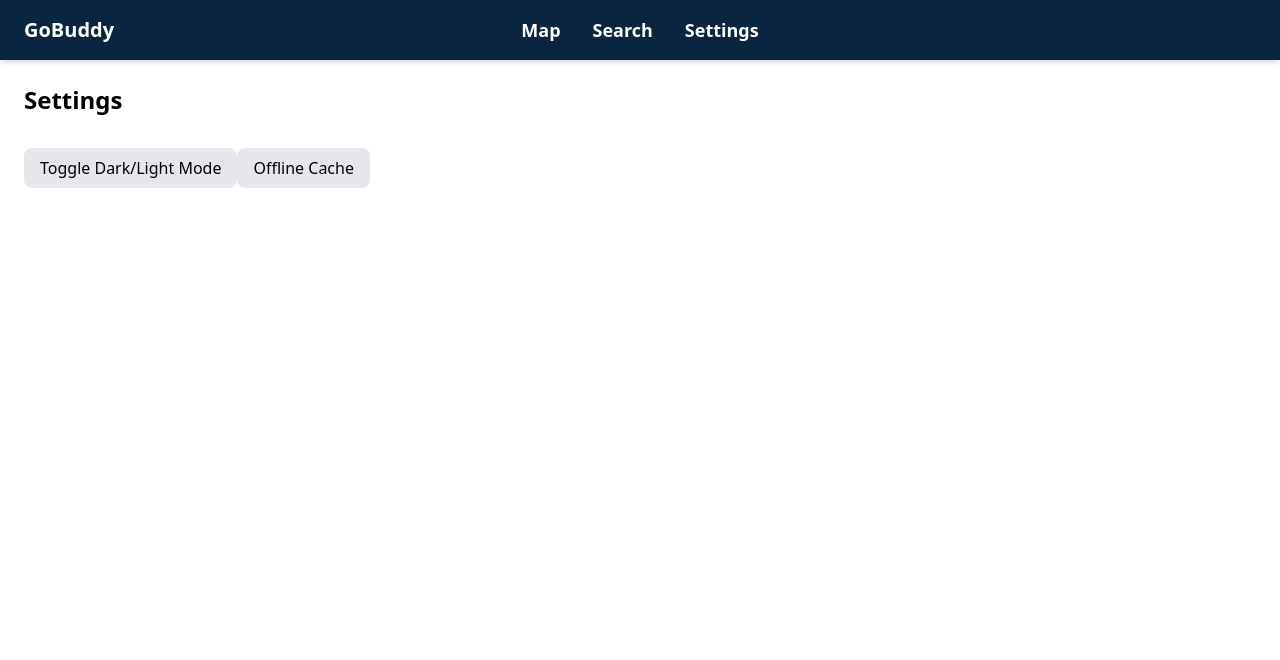
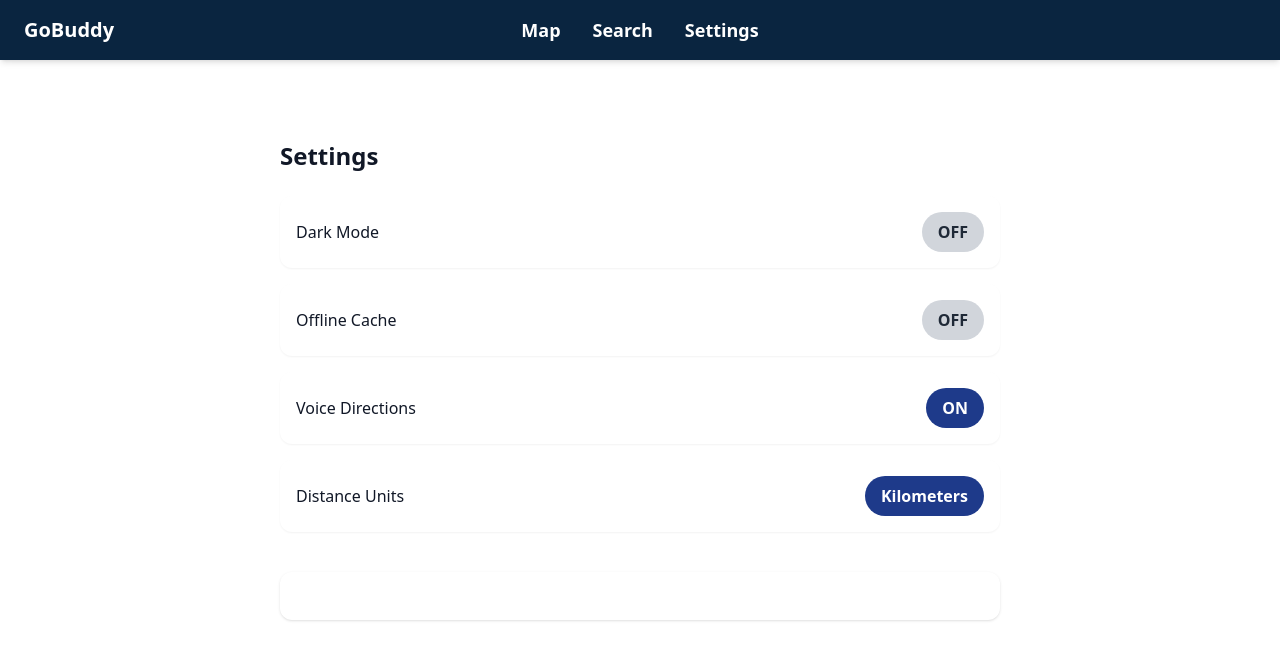
Before and after one commit to rodas-awgichew/Guide-App, a React (Vite) app: page /settings in a window 1280 px wide. Shown: the top 660 px of the page. Built offline with nearby package versions, Linux system fonts and the light colour scheme.

Commit message:
feat(settings & map): implement dark mode, distance unit toggle, and voice directions
- Added dark mode support across Home, Map, and Settings pages
- Integrated km/miles distance conversion for nearby places and map routes
- Linked Settings toggles to functional behavior.

```diff
--- /dev/null
+++ b/src/context/SettingsContext.jsx
@@ -0,0 +1,47 @@
+// src/context/SettingsContext.jsx
+import { createContext, useContext, useEffect, useState } from "react";
+
+const SettingsContext = createContext();
+
+export function SettingsProvider({ children }) {
+  const [voiceDirections, setVoiceDirections] = useState(() => {
+    try {
+      const v = localStorage.getItem("voiceDirections");
+      return v === null ? true : v === "true";
+    } catch {
+      return true;
+    }
+  });
+
+  const [distanceUnit, setDistanceUnit] = useState(() => {
+    try {
+      return localStorage.getItem("distanceUnit") || "km";
+    } catch {
+      return "km";
+    }
+  });
+
+  useEffect(() => {
+    try {
+      localStorage.setItem("voiceDirections", voiceDirections);
+      localStorage.setItem("distanceUnit", distanceUnit);
+    } catch (err) {
+      console.error("SettingsContext save failed", err);
+    }
+  }, [voiceDirections, distanceUnit]);
+
+  return (
+    <SettingsContext.Provider
+      value={{
+        voiceDirections,
+        setVoiceDirections,
+        distanceUnit,
+        setDistanceUnit,
+      }}
+    >
+      {children}
+    </SettingsContext.Provider>
+  );
+}
+
+export const useSettings = () => useContext(SettingsContext);
--- /dev/null
+++ b/src/context/ThemeContext.jsx
@@ -0,0 +1,56 @@
+import React, { createContext, useCallback, useContext, useEffect, useState } from "react";
+
+const ThemeContext = createContext();
+
+/**
+ * ThemeProvider
+ * - Stores darkMode in localStorage (safe)
+ * - Adds/removes "dark" class on <html> (Tailwind class-based dark mode)
+ */
+export function ThemeProvider({ children }) {
+  const [darkMode, setDarkMode] = useState(false);
+
+  // read saved preference once (safe)
+  useEffect(() => {
+    try {
+      const saved = localStorage.getItem("darkMode");
+      if (saved !== null) {
+        setDarkMode(saved === "true");
+      } else {
+        setDarkMode(false); // default: light
+      }
+    } catch (err) {
+      console.error("ThemeProvider: failed to read localStorage:", err);
+      setDarkMode(false);
+    }
+  }, []);
+
+  // apply class + persist whenever darkMode changes
+  useEffect(() => {
+    try {
+      localStorage.setItem("darkMode", darkMode);
+    } catch (err) {
+      console.error("ThemeProvider: failed to write localStorage:", err);
+    }
+
+    const html = document.documentElement;
+    if (darkMode) html.classList.add("dark");
+    else html.classList.remove("dark");
+  }, [darkMode]);
+
+  const toggleDarkMode = useCallback(() => setDarkMode((v) => !v), []);
+
+  const value = {
+    darkMode,
+    setDarkMode,
+    toggleDarkMode,
+  };
+
+  return <ThemeContext.Provider value={value}>{children}</ThemeContext.Provider>;
+}
+
+export function useTheme() {
+  const ctx = useContext(ThemeContext);
+  if (!ctx) throw new Error("useTheme must be used within ThemeProvider");
+  return ctx;
+}
--- a/src/pages/Home.jsx
+++ b/src/pages/Home.jsx
@@ -3,10 +3,12 @@ import { useNavigate } from "react-router-dom";
 import ScrollableSection from "../components/ScrollableSection";
 import useGeolocation from "../hooks/useGeolocation";
 import { getNearbyPlaces, getDistance } from "../utils/api";
+import { useTheme } from "../context/ThemeContext";
 
 export default function HomePage() {
   const navigate = useNavigate();
   const { position } = useGeolocation();
+  const { darkMode } = useTheme();
 
   const [restaurants, setRestaurants] = useState([]);
   const [hotels, setHotels] = useState([]);
@@ -28,12 +30,10 @@ export default function HomePage() {
     });
   };
 
-
-
   const addImagesAndDistance = (places, keyword) =>
-  places.map((place, index) => ({
+    (places || []).map((place, index) => ({
       ...place,
-    image: `https://source.unsplash.com/400x300/?${keyword}&sig=${index}`,
+      image: `https://source.unsplash.com/400x300/?${keyword}&sig=${place.id ?? index}`,
       distance: position
         ? getDistance([position.lng, position.lat], [place.lng, place.lat])
         : null,
@@ -42,31 +42,33 @@ export default function HomePage() {
   useEffect(() => {
     if (position) {
       const fetchNearbyData = async () => {
+        try {
           const nearbyRestaurants = await getNearbyPlaces(position.lat, position.lng, "restaurant");
           const nearbyHotels = await getNearbyPlaces(position.lat, position.lng, "hotel");
 
           setRestaurants(addImagesAndDistance(nearbyRestaurants, "restaurant"));
           setHotels(addImagesAndDistance(nearbyHotels, "hotel"));
+        } catch (err) {
+          console.error("HomePage: fetchNearbyData failed:", err);
+          setRestaurants([]);
+          setHotels([]);
+        }
       };
       fetchNearbyData();
     }
-}, [position]);
-
-
-
+  }, [position]); // position stable
 
   return (
-    <div className="bg-darkblue min-h-screen">
+    <div className={`${darkMode ? "bg-gray-900 text-white" : "bg-white text-gray-900"} min-h-screen transition-colors`}>
       <div className="max-w-7xl mx-auto px-4 py-8">
         {/* Hero Section */}
-        <section className="text-center text-white py-12">
-          <h1 className="text-4xl sm:text-5xl font-bold mb-4">
+        <section className="text-center py-12">
+          <h1 className={`${darkMode ? "text-white" : "text-gray-900"} text-4xl sm:text-5xl font-bold mb-4`}>
             Explore Your City 🌍
           </h1>
-          <p className="text-lg text-gray-300 max-w-2xl mx-auto">
-            Discover nearby restaurants, hotels, and landmarks — all in one
-            place. Smooth navigation, smart suggestions, and a beautiful UI
-            designed for you.
+          <p className={`${darkMode ? "text-gray-300" : "text-gray-600"} text-lg max-w-2xl mx-auto`}>
+            Discover nearby restaurants, hotels, and landmarks — all in one place.
+            Smooth navigation, smart suggestions, and a beautiful UI designed for you.
           </p>
         </section>
 
--- a/src/pages/MapPage.jsx
+++ b/src/pages/MapPage.jsx
@@ -10,8 +10,9 @@ import {
 import useGeolocation from "../hooks/useGeolocation";
 import SearchBox from "../components/SearchBox";
 import { getRoute } from "../utils/api";
+import { useTheme } from "../context/ThemeContext";
 
-// Fit map bounds
+// Fit bounds helper
 function FitBounds({ coords }) {
   const map = useMap();
   useEffect(() => {
@@ -20,8 +21,17 @@ function FitBounds({ coords }) {
   return null;
 }
 
-// Format human-readable instructions
-function formatInstruction(step) {
+// Distance conversion helper
+function convertDistance(meters, unit) {
+  if (!meters) return "-";
+  const km = meters / 1000;
+  return unit === "mi"
+    ? `${(km * 0.621371).toFixed(2)} mi`
+    : `${km.toFixed(2)} km`;
+}
+
+// Human-readable instruction
+function formatInstruction(step, unit) {
   let text = "";
   switch (step.maneuver?.type) {
     case "turn":
@@ -37,11 +47,14 @@ function formatInstruction(step) {
       text = step.maneuver?.type || "Continue";
   }
   if (step.name) text += ` onto ${step.name}`;
-  if (step.distance) text += ` for ${(step.distance / 1000).toFixed(2)} km`;
+  if (step.distance)
+    text += ` for ${convertDistance(step.distance, unit)}`;
   return text.trim();
 }
 
 export default function MapPage() {
+  const { darkMode } = useTheme();
+
   const [start, setStart] = useState(null);
   const [destination, setDestination] = useState(null);
   const [route, setRoute] = useState(null);
@@ -49,37 +62,74 @@ export default function MapPage() {
 
   const { position, getLocation } = useGeolocation();
 
+  // Settings from localStorage
+  const [voiceDirections, setVoiceDirections] = useState(true);
+  const [distanceUnit, setDistanceUnit] = useState("km");
+
+  useEffect(() => {
+    try {
+      const v = localStorage.getItem("voiceDirections");
+      setVoiceDirections(v === null ? true : v === "true");
+
+      const u = localStorage.getItem("distanceUnit");
+      setDistanceUnit(u || "km");
+    } catch {
+      setVoiceDirections(true);
+      setDistanceUnit("km");
+    }
+  }, []);
+
   useEffect(() => {
     if (start && destination) fetchRoute();
     // eslint-disable-next-line react-hooks/exhaustive-deps
   }, [start, destination, mode]);
 
   const fetchRoute = async () => {
+    try {
       const data = await getRoute(
         [start.lng, start.lat],
         [destination.lng, destination.lat],
         mode
       );
       if (data) setRoute(data);
+    } catch (err) {
+      console.error("MapPage: fetchRoute failed", err);
+    }
   };
 
   const speak = (text) => {
-    const utterance = new SpeechSynthesisUtterance(text);
-    window.speechSynthesis.speak(utterance);
+    if (!voiceDirections || !text) return;
+    const utter = new SpeechSynthesisUtterance(text);
+    window.speechSynthesis.speak(utter);
   };
 
   return (
-    <div className="h-screen flex flex-col">
-      {/* Fixed Header */}
+    <div
+      className={`${
+        darkMode ? "bg-gray-900 text-white" : "bg-white text-gray-900"
+      } h-screen flex flex-col`}
+    >
+      {/* Secondary (page) header */}
+      <div className="px-4 py-3 border-b">
+        <h2 className="text-lg font-bold">Smart Navigator</h2>
+      </div>
+
+      {/* Main area: sidebar + map */}
+      <div className="flex flex-1 overflow-hidden text-gray-900">
+        {/* Sidebar */}
+        <aside
+          className={`${
+            darkMode ? "bg-gray-800" : "bg-gray-100"
+          } w-80 shadow-md flex flex-col z-10`}
+        >
           <div className="p-4 border-b">
-  <h2 className="text-lg font-bold text-gray-700">Smart Navigator</h2>
-</div>
-      {/* Main content: sidebar + map */}
-      <div className="flex flex-1 overflow-hidden">
-        {/* Sidebar */}
-        <div className="w-80 bg-gray-100 shadow-lg flex flex-col z-50">
-          <div className="p-4 border-b">
-            <h2 className="font-semibold text-gray-700 mb-2">Plan Your Trip</h2>
+            <h3
+              className={`${
+                darkMode ? "text-gray-100" : "text-gray-700"
+              } font-semibold mb-2`}
+            >
+              Plan Your Trip
+            </h3>
 
             <SearchBox label="Start" onSelect={setStart} />
             <SearchBox label="Destination" onSelect={setDestination} />
@@ -92,7 +142,7 @@ export default function MapPage() {
             </button>
           </div>
 
-          {/* Mode Switch */}
+          {/* Mode switch */}
           <div className="p-2 flex space-x-2 bg-blue-50">
             {[
               { key: "driving", label: "🚗" },
@@ -102,7 +152,9 @@ export default function MapPage() {
               <button
                 key={m.key}
                 className={`px-2 py-1 rounded ${
-                  mode === m.key ? "bg-blue-600 text-white" : "bg-gray-200"
+                  mode === m.key
+                    ? "bg-blue-600 text-white"
+                    : "bg-gray-200"
                 }`}
                 onClick={() => setMode(m.key)}
               >
@@ -116,26 +168,38 @@ export default function MapPage() {
             {route?.steps ? (
               <div>
                 <p className="font-semibold mb-2">
-                  Total: {(route.distance / 1000).toFixed(2)} km •{" "}
-                  {Math.floor(route.duration / 3600)} hr{" "}
-                  {Math.round((route.duration % 3600) / 60)} min
+                  Total:{" "}
+                  {route?.distance
+                    ? convertDistance(route.distance, distanceUnit)
+                    : "-"}{" "}
+                  •{" "}
+                  {route?.duration
+                    ? `${Math.floor(route.duration / 3600)} hr ${Math.round(
+                        (route.duration % 3600) / 60
+                      )} min`
+                    : "-"}
                 </p>
+
                 <ol className="space-y-2">
                   {route.steps.map((step, i) => (
                     <li
                       key={i}
-                      className="flex items-center justify-between bg-white p-2 rounded shadow"
+                      className="flex items-center justify-between bg-white rounded p-2 shadow-sm"
                     >
                       <span>
                         <span className="font-bold">{i + 1}.</span>{" "}
-                        {formatInstruction(step)}
+                        {formatInstruction(step, distanceUnit)}
                       </span>
+                      {voiceDirections && (
                         <button
-                        onClick={() => speak(formatInstruction(step))}
-                        className="ml-2 text-blue-600 hover:underline"
+                          onClick={() =>
+                            speak(formatInstruction(step, distanceUnit))
+                          }
+                          className="ml-2 text-blue-600"
                         >
                           🔊
                         </button>
+                      )}
                     </li>
                   ))}
                 </ol>
@@ -144,14 +208,14 @@ export default function MapPage() {
               <p className="text-gray-500">Enter start & destination</p>
             )}
           </div>
-        </div>
+        </aside>
 
         {/* Map */}
-        <div className="flex-1 relative">
+        <main className="flex-1 relative">
           <MapContainer
             center={[9.0155, 38.7636]}
             zoom={14}
-            style={{ height: "calc(100vh - 56px)", width: "100%" }}
+            style={{ height: "100%", width: "100%" }}
           >
             <TileLayer
               url="https://{s}.tile.openstreetmap.org/{z}/{x}/{y}.png"
@@ -163,6 +227,7 @@ export default function MapPage() {
                 <Popup>Start</Popup>
               </Marker>
             )}
+
             {destination && (
               <Marker position={[destination.lat, destination.lng]}>
                 <Popup>Destination</Popup>
@@ -177,9 +242,8 @@ export default function MapPage() {
             )}
           </MapContainer>
 
-          {/* Floating Locate Me button */}
 
-        </div>
+        </main>
       </div>
     </div>
   );
--- a/src/pages/SearchPage.jsx
+++ b/src/pages/SearchPage.jsx
@@ -1,30 +1,29 @@
-import { useState } from "react";
+import { useEffect, useState } from "react";
 import SearchBar from "../components/SearchBar";
 import { MapContainer, TileLayer, Marker, Popup } from "react-leaflet";
+import { useTheme } from "../context/ThemeContext";
 
 export default function SearchPage() {
+  const { darkMode } = useTheme();
   const [place, setPlace] = useState(null);
 
+  // Ensure page respects global header (pt-14) and uses flex so map fills remaining height
   return (
-    <div className="h-screen w-full flex flex-col">
-      {/* Header */}
-      <header className="h-14 bg-blue-900 text-white flex items-center px-4 shadow z-50">
+    <div className={`${darkMode ? "bg-gray-900 text-white" : "bg-white text-gray-900"} h-screen flex flex-col`}>
+      {/* Page title (not fixed) */}
+      <div className="px-4 py-4 border-b bg-transparent">
         <h1 className="text-lg font-bold">Search Destination</h1>
-      </header>
+      </div>
 
       {/* Search bar */}
-      <div className="p-4 z-50">
+      <div className="p-4 z-10 text-gray-900">
         <SearchBar onSelect={setPlace} />
       </div>
 
-      {/* Map: Render only after search */}
-      {place && (
-        <div className="flex-1">
-          <MapContainer
-            center={[place.lat, place.lng]}
-            zoom={16}
-            className="h-full w-full"
-          >
+      {/* Map: render only after selecting a place */}
+      <div className="flex-1">
+        {place ? (
+          <MapContainer center={[place.lat, place.lng]} zoom={16} className="h-full w-full">
             <TileLayer
               url="https://{s}.tile.openstreetmap.org/{z}/{x}/{y}.png"
               attribution="&copy; OpenStreetMap contributors"
@@ -33,8 +32,12 @@ export default function SearchPage() {
               <Popup>{place.name}</Popup>
             </Marker>
           </MapContainer>
-        </div>
-      )}
+        ) : (
+          <div className="h-full w-full flex items-center justify-center">
+            <p className="text-gray-500">Search for a place to show it on the map</p>
+          </div>
+        )}
+      </div>
     </div>
   );
 }
--- a/src/pages/Settings.jsx
+++ b/src/pages/Settings.jsx
@@ -1,13 +1,124 @@
+import { useEffect, useState } from "react";
+import { useTheme } from "../context/ThemeContext";
+
 export default function Settings() {
+  const { darkMode, toggleDarkMode } = useTheme();
+
+  // lazy init from localStorage (safe)
+  const [offlineCache, setOfflineCache] = useState(() => {
+    try {
+      return localStorage.getItem("offlineCache") === "true";
+    } catch {
+      return false;
+    }
+  });
+  const [voiceDirections, setVoiceDirections] = useState(() => {
+    try {
+      const v = localStorage.getItem("voiceDirections");
+      return v === null ? true : v === "true";
+    } catch {
+      return true;
+    }
+  });
+  const [distanceUnit, setDistanceUnit] = useState(() => {
+    try {
+      return localStorage.getItem("distanceUnit") || "km";
+    } catch {
+      return "km";
+    }
+  });
+
+  // Persist toggles (safe)
+  useEffect(() => {
+    try {
+      localStorage.setItem("offlineCache", offlineCache);
+      localStorage.setItem("voiceDirections", voiceDirections);
+      localStorage.setItem("distanceUnit", distanceUnit);
+      // NOTE: theme is handled by ThemeContext (it writes darkMode).
+    } catch (err) {
+      console.error("Settings: failed to save settings", err);
+    }
+  }, [offlineCache, voiceDirections, distanceUnit]);
+
+  // Clear cached app data but preserve theme preference
+  const clearCache = () => {
+    try {
+      const keepDark = localStorage.getItem("darkMode");
+      localStorage.clear();
+      if (keepDark !== null) localStorage.setItem("darkMode", keepDark);
+      // reset local component state to defaults
+      setOfflineCache(false);
+      setVoiceDirections(true);
+      setDistanceUnit("km");
+      alert("Cached data cleared (app settings preserved).");
+    } catch (err) {
+      console.error("Settings: clearCache failed", err);
+      alert("Failed to clear cache.");
+    }
+  };
+
   return (
-    <div className="p-6">
-      <h2 className="text-2xl font-bold mb-4">Settings</h2>
-      <div className="space-y-4">
-        <button className="px-4 py-2 bg-gray-200 rounded-lg">
-          Toggle Dark/Light Mode
-        </button>
-        <button className="px-4 py-2 bg-gray-200 rounded-lg">
-          Offline Cache
+    // page root respects global header by using pt-14 and full height
+    <div className={`${darkMode ? "bg-gray-900 text-white" : "bg-white text-gray-900"} min-h-screen pt-14 transition-colors`}>
+      <div className="max-w-3xl mx-auto p-6">
+        <h2 className="text-2xl font-bold mb-6">Settings</h2>
+
+        {/* Theme (uses ThemeContext) */}
+        <div className="flex justify-between items-center p-4 bg-white dark:bg-gray-200 rounded-xl shadow-sm mb-4">
+          <span className="font-medium">Dark Mode</span>
+          <button
+            onClick={toggleDarkMode}
+            className={`px-4 py-2 rounded-full font-semibold transition-colors ${
+              darkMode ? "bg-blue-900 text-white" : "bg-gray-300 text-gray-800"
+            }`}
+          >
+            {darkMode ? "ON" : "OFF"}
+          </button>
+        </div>
+
+        {/* Offline Cache */}
+        <div className="flex justify-between items-center p-4 bg-white dark:bg-gray-200 rounded-xl shadow-sm mb-4">
+          <span className="font-medium">Offline Cache</span>
+          <button
+            onClick={() => setOfflineCache((v) => !v)}
+            className={`px-4 py-2 rounded-full font-semibold transition-colors ${
+              offlineCache ? "bg-blue-900 text-white" : "bg-gray-300 text-gray-800"
+            }`}
+          >
+            {offlineCache ? "ON" : "OFF"}
+          </button>
+        </div>
+
+        {/* Voice Directions */}
+        <div className="flex justify-between items-center p-4 bg-white dark:bg-gray-200 rounded-xl shadow-sm mb-4">
+          <span className="font-medium">Voice Directions</span>
+          <button
+            onClick={() => setVoiceDirections((v) => !v)}
+            className={`px-4 py-2 rounded-full font-semibold transition-colors ${
+              voiceDirections ? "bg-blue-900 text-white" : "bg-gray-300 text-gray-800"
+            }`}
+          >
+            {voiceDirections ? "ON" : "OFF"}
+          </button>
+        </div>
+
+        {/* Distance Units */}
+        <div className="flex justify-between items-center p-4 bg-white dark:bg-gray-200 rounded-xl shadow-sm mb-4">
+          <span className="font-medium">Distance Units</span>
+          <button
+            onClick={() => setDistanceUnit((u) => (u === "km" ? "mi" : "km"))}
+            className="px-4 py-2 bg-blue-900 text-white rounded-full font-semibold"
+          >
+            {distanceUnit === "km" ? "Kilometers" : "Miles"}
+          </button>
+        </div>
+
+        {/* Clear Cache */}
+        <button
+          onClick={clearCache}
+          className="w-full mt-6 py-3 dark:bg-gray-800 text-white font-semibold rounded-xl shadow hover:bg-red-600 transition-colors"
+        >
+          Clear Cached Data
         </button>
       </div>
     </div>
```
Also changed, not shown: src/App.jsx (+8 -0 lines). Lines whose indentation alone changed are shown as unchanged.
